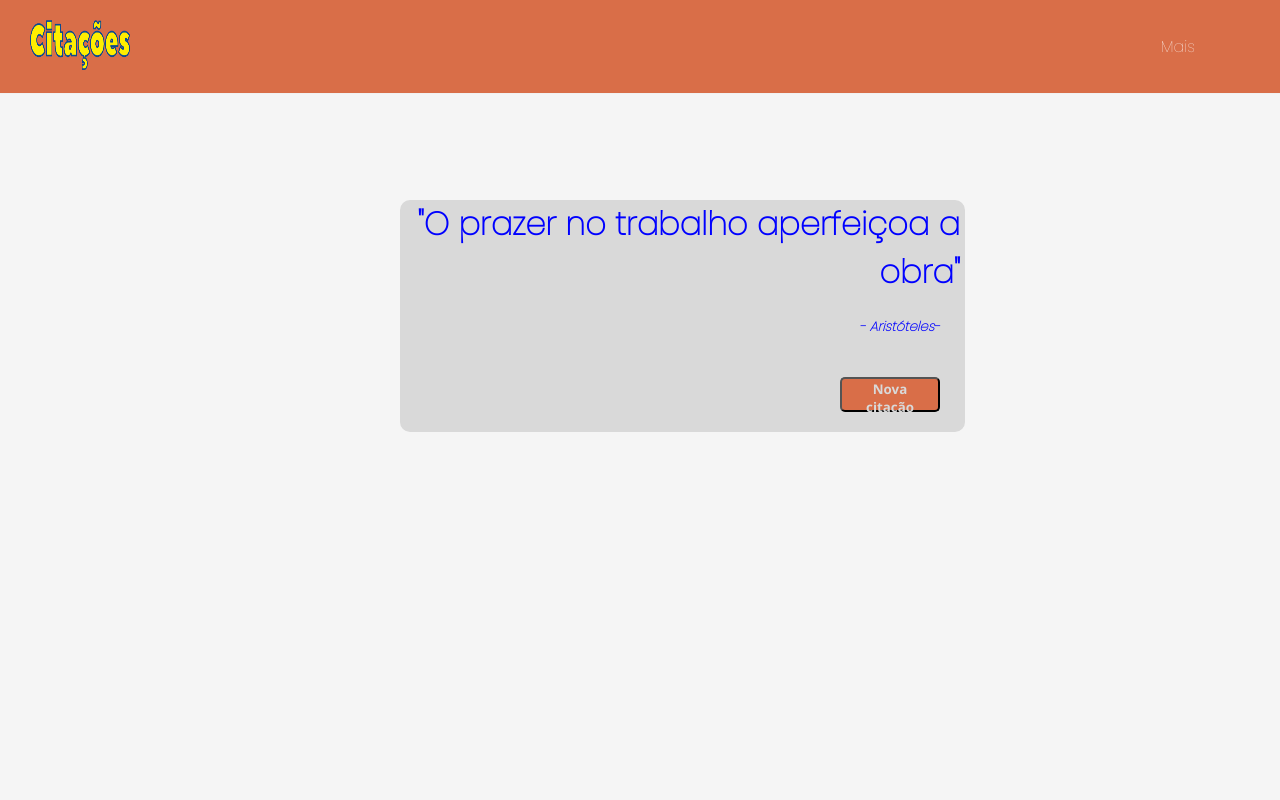
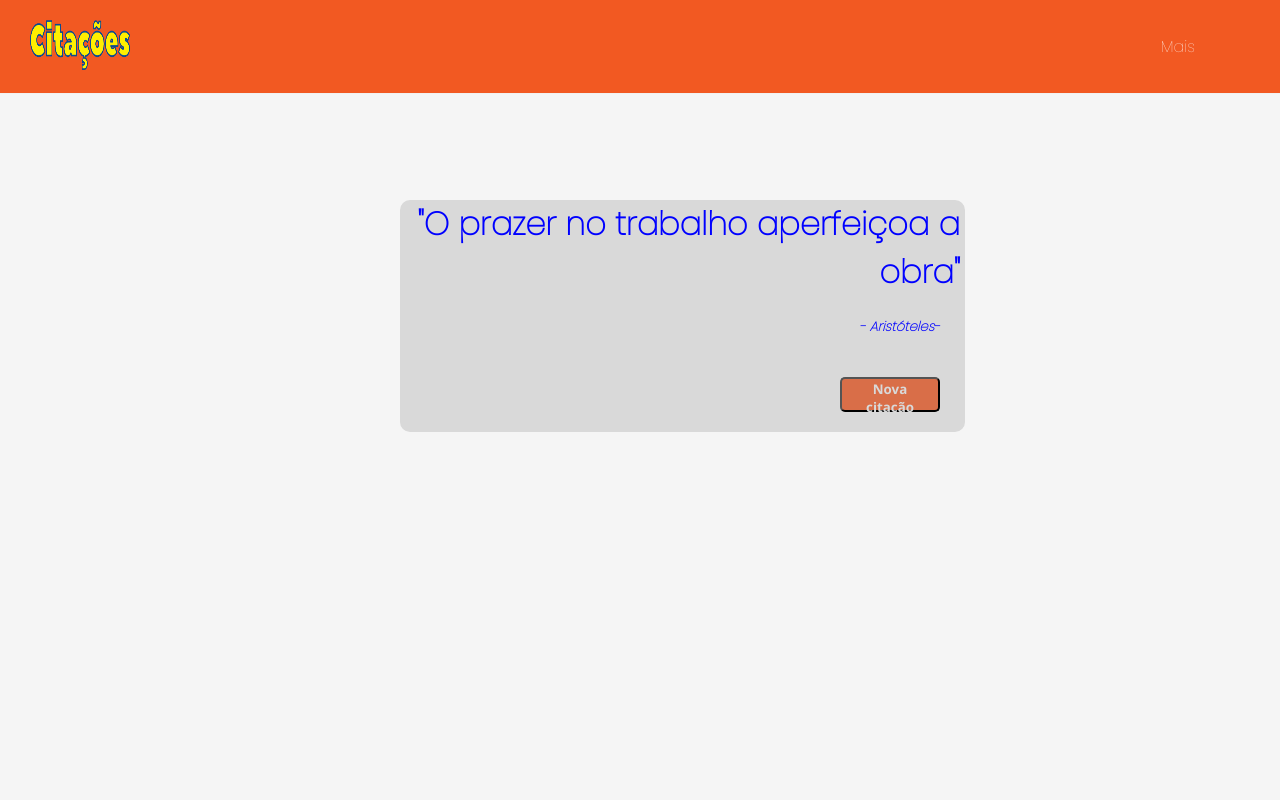
Before and after one commit to eesr05/RandomQuotes, a React (Create React App) app: page / in a window 1280 px wide. Shown: the top 800 px of the page. Built offline with nearby package versions, Linux system fonts and the light colour scheme.

Commit message:
Mudando cor da navbar

```diff
--- a/src/components/Nav/Hamburger.js
+++ b/src/components/Nav/Hamburger.js
@@ -14,7 +14,7 @@ const Nav = styled.nav`
     padding: 0 5px;
     display: flex;
     justify-content: space-between;
-    background-color:#D96E48;
+    background-color:#F25922;
     z-index:1;
 
     .logo{
```
